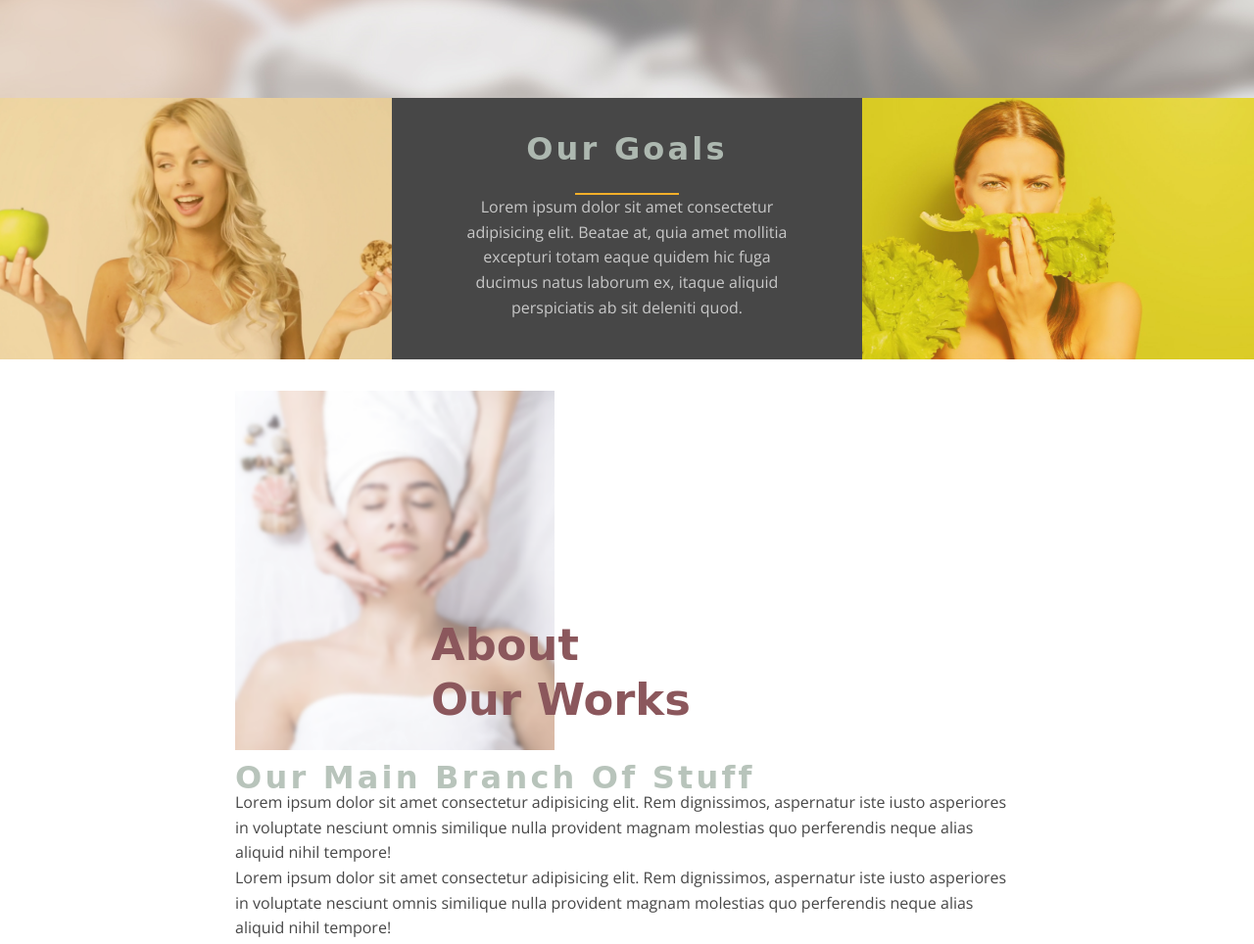
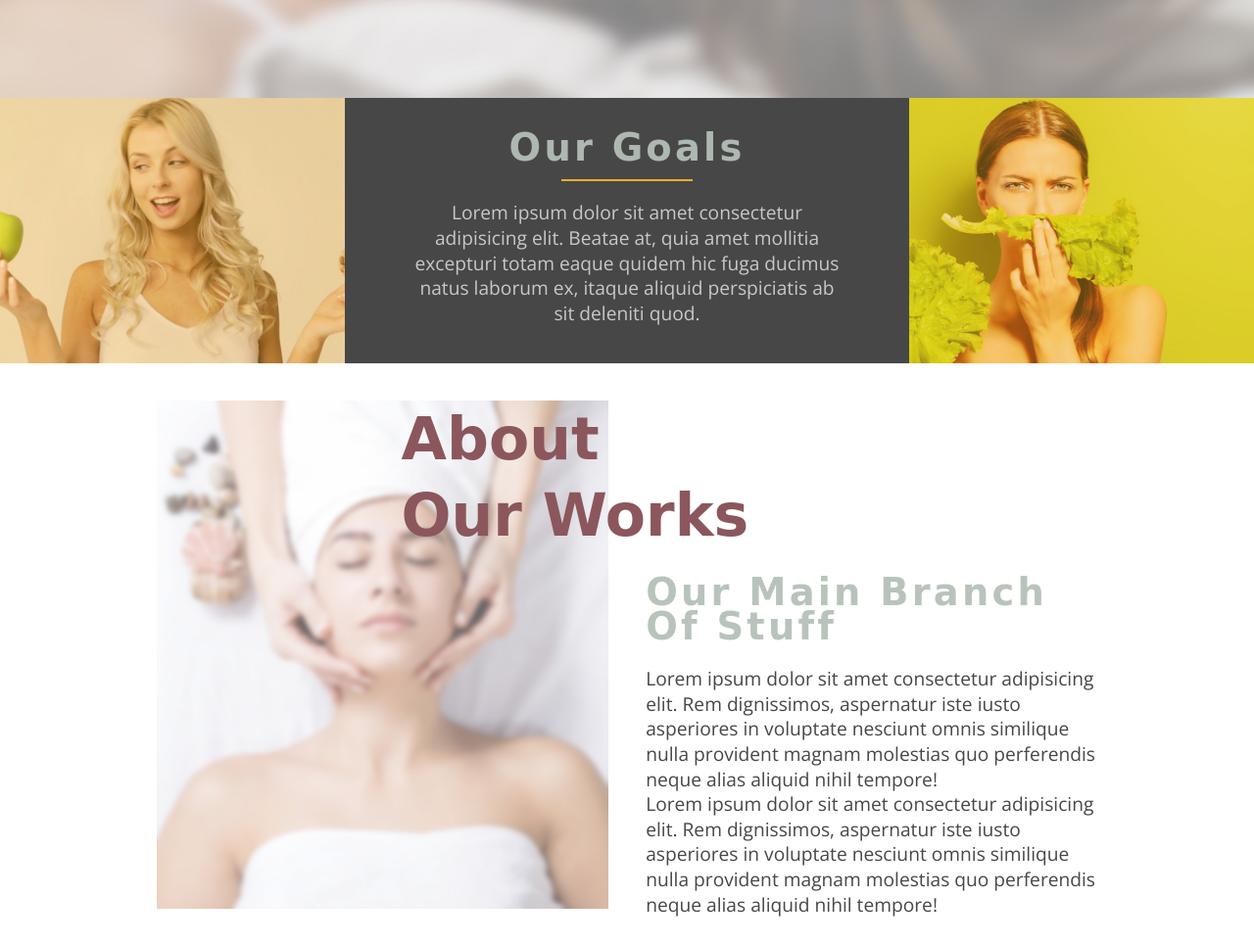
Before and after one commit to mrpat4/SkinCare-With-Grid, a website: page index.html in a window 1280 px wide. Shown: the part 700-1664 px from the top of the page at 98% size. Drawn offline with nearby package versions, Linux system fonts and the light colour scheme; a web font is replaced by a local one.

Commit message:
Ading Media quary for Header,Intro.ABout-Work and some for base

```diff
--- a/scss/Modules/_mixin.scss
+++ b/scss/Modules/_mixin.scss
@@ -11,3 +11,9 @@
         clear: both;
     }
 }
+
+@mixin mq($width:50em){
+    @media (min-width: $width){
+        @content
+    }
+}
--- a/scss/Partials/_about-work.scss
+++ b/scss/Partials/_about-work.scss
@@ -1,44 +1,73 @@
 .about-work{
     @include container;
     @include clearFix;
-    margin-top: 2em;
-    margin-bottom: 2em;
+    margin: 2em auto;
+    // margin-bottom: 2em;
 }
 .about-img{
-    width: 326px;
+    max-height: 18em;
     @media (min-width: 40em){
     float: left;
-    margin-right:1.5em;
+    margin-right: 1em;
     }
 }
 .about-title{
     line-height: 3.5rem;
     text-align: left;
-    margin-bottom: .5em;
+    margin-bottom: 1em;
 }
 
 .about-subtitle{
-    margin:.5em 0 0;
+    line-height: .9em;
+    margin:.1em 0;
 }
 
 @supports(display: grid){
     .about-work{
         display: grid;
         grid-template-columns: 1fr 1fr 2fr;
+        grid-gap: 1em;
     }
     .about-img{
         grid-column: 1/3;
         grid-row:1/2;
+
+        @include mq{
+            max-height:27em;
+            grid-row: 1 / 4;
+
+        }
+
     }
     .about-title{
-        grid-column: 2/5;
+        grid-column: 2/4;
         grid-row: 1/2;
         align-self: end;
+
+        @include mq {
+            font-size: 3.75rem;
+            line-height: 1.3em;
+            grid-row:1/2;
+            margin: 0;
+        }
 
     }
     .about-subtitle,
     .about-text {
-        grid-column: 1/5;
+        grid-column: 1/4;
+
+        @include mq {
+            grid-column: 3 / 4;
+        }
+
+    }
+
+    .about-subtitle{
+       grid-row: 2/ 3;
+    }
+
+    .about-text{
+        grid-row: 3 / 4;
     }
 
 }
--- a/scss/Partials/_base.scss
+++ b/scss/Partials/_base.scss
@@ -2,14 +2,21 @@
     color: $myBlack;
     font-family: $p-font;
     line-height: 1.6rem;
-    font-size: .8.42rem;
+    font-size: .8rem;
 
+    @include mq{
+        font-size: 1.2rem;
+    }
 }
 
 h1{
     font-family: $h1-font;
     color: $myRed;
     font-size: 2.8rem;
+
+    @include mq {
+        font-size: 3.2rem;
+    }
 }
 
 h2{
@@ -18,6 +25,10 @@
     font-size: 2rem;
     letter-spacing: .2rem;
     margin: 0;
+
+    @include mq {
+        font-size: 2.4rem;
+    }
 }
 
 p{
--- a/scss/Partials/_hero.scss
+++ b/scss/Partials/_hero.scss
@@ -13,6 +13,11 @@
         line-height: 2.1rem;
         letter-spacing: .65rem;
 
+        @include mq {
+            font-size: 6vw;
+            line-height: 5rem;
+        }
+
 
         #alavi{
             font-family: $p-font;
@@ -20,6 +25,11 @@
             font-size: 3.2rem;
             line-height: 5rem;
             letter-spacing: 1.8rem;
+
+            @include mq {
+                font-size: 6vw;
+                line-height: 5rem;
+            }
 
         }
 
--- a/scss/Partials/_intro.scss
+++ b/scss/Partials/_intro.scss
@@ -24,7 +24,11 @@
             height: 2px;
             display: block;
             background-color: $myYellow;
-            margin:1em auto 0;
+            margin:1em auto .5em;
+
+            @include mq {
+                margin: .5em auto;
+            }
         }
     }
 
```
Also changed, not shown: css/main.css.
